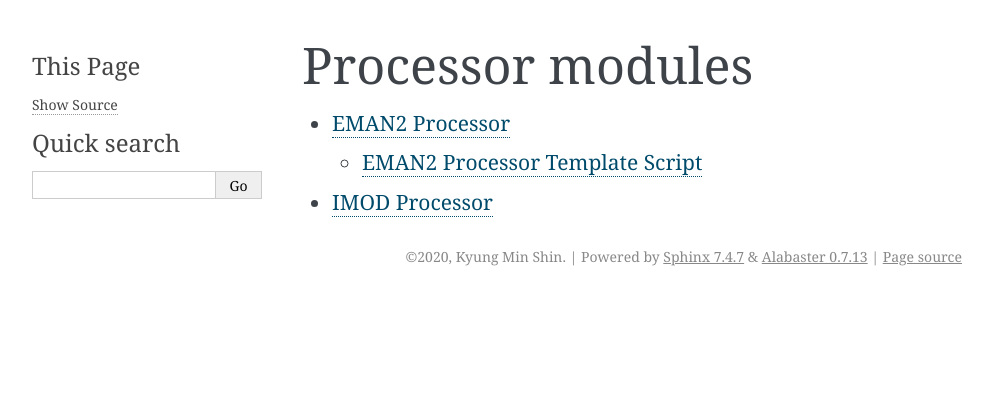
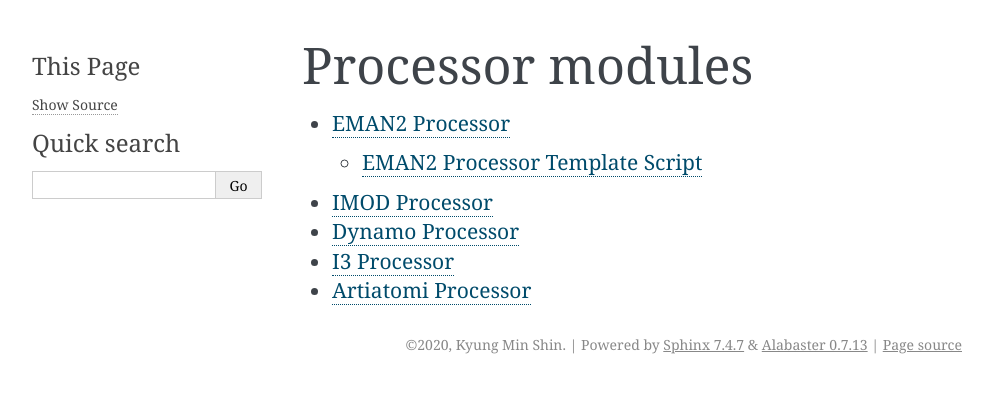
Before and after one commit to kmshin1397/ETSimulations, a Sphinx documentation site: the page built from docs/Technical/Source/Source_Processors.rst, in a window 1280 px wide. Shown: the top 393 px of the page, without its empty margins (148-1141 px from the left). Built offline with Sphinx 7.4.7, drawn with Linux system fonts in a browser that asks for light colours.

Commit message:
Update documentation

```diff
--- a/docs/Technical/Source/Source_Processors.rst
+++ b/docs/Technical/Source/Source_Processors.rst
@@ -4,3 +4,6 @@
 .. toctree::
     Source_Processors_EMAN2
     Source_Processors_IMOD
+    Source_Processors_Dynamo
+    Source_Processors_I3
+    Source_Processors_Artiatomi
```
